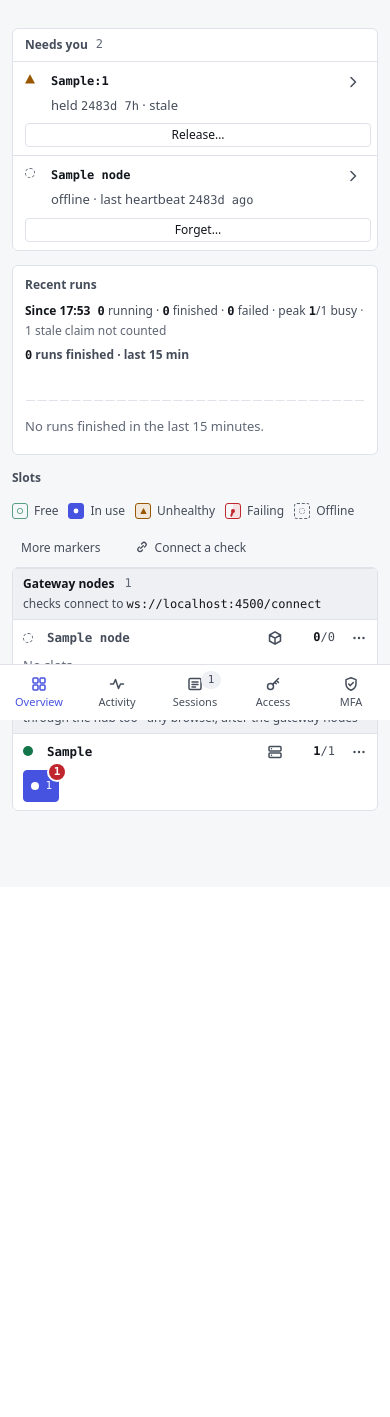
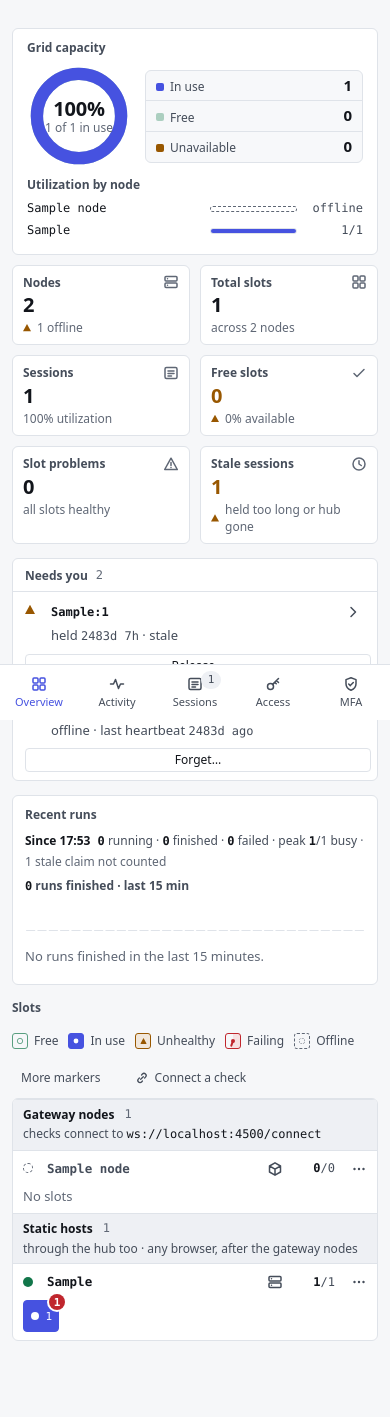
Before and after one commit to Sam-H101/playwright-remote-orchestrator, a Flask app: page / in a window 390 px wide. Shown: the part 124-1541 px from the top of the page. Before the commit the page ends 935 px from the top, so only its background shows below. Run offline with Flask 3, Linux system fonts and the light colour scheme; tables that the repository leaves empty hold one stand-in row (values such as "Sample post"); data that the repository does not hold is empty; some libraries are stand-ins or nearby versions.

Commit message:
Grid UI: capacity summary at the top of the Overview
A capacity card and six count tiles above "Needs you":

- The card has a donut of the slots in use, free and unavailable (idle but
  not taking runs: on an offline node, failing health checks or cooling
  down), the three counts, and a bar per node whose name opens the node in
  the inspector.
- The tiles are Nodes, Total slots, Sessions, Free slots, Slot problems and
  Stale sessions. Sessions and Stale sessions link to the Sessions view.
  Slot problems counts slots by state, as "Needs you" lists them, so the two
  always agree. Only counts that are themselves a problem are coloured.
- The card sits beside the tiles on wide screens and above them when
  narrower; on phones the tiles go two across. The donut's caption wraps
  inside the ring for long counts. The summary is hidden until the grid has
  slots.

```diff
--- a/ui/static/grid.css
+++ b/ui/static/grid.css
@@ -374,6 +374,74 @@ select { padding-right: 4px; }
 .section-label { font-size: 12px; font-weight: 600; color: var(--text-2); display: flex; align-items: center; gap: 8px; }
 .section-label .count { color: var(--text-3); font-weight: 500; }
 .panel { border: 1px solid var(--line); border-radius: 6px; background: var(--surface); }
+
+/* Summary: the capacity card spans both rows of the six count tiles; narrower, it goes on top. */
+.summary { container-type: inline-size; }
+.summary-grid { display: grid; grid-template-columns: minmax(0, 2.3fr) repeat(3, minmax(0, 1fr)); gap: 10px; }
+.cap-card {
+  --seg-busy: var(--accent); --seg-free: color-mix(in srgb, var(--ok) 35%, var(--surface)); --seg-out: var(--warn);
+  grid-row: span 2; display: grid; grid-template-columns: auto minmax(0, 1fr); grid-template-areas: "label label" "donut counts" "donut util";
+  gap: 8px 20px; align-items: start; padding: 10px 14px 12px;
+}
+.cap-label { grid-area: label; }
+.donut-wrap { grid-area: donut; position: relative; width: 128px; height: 128px; align-self: center; }
+.donut { display: block; width: 100%; height: 100%; transform: rotate(-90deg); }
+.donut circle { fill: none; stroke-width: 5; }
+.donut .d-free { stroke: var(--seg-free); }
+.donut .d-busy { stroke: var(--seg-busy); }
+.donut .d-out { stroke: var(--seg-out); }
+/* Inset to fit the hole (29/42 of the width): a long count wraps between "N of M" and "in use". */
+.donut-center { position: absolute; inset: 17%; display: grid; place-content: center; justify-items: center; text-align: center; }
+.donut-pct { font-size: 24px; font-weight: 600; line-height: 1.15; letter-spacing: -.01em; }
+.donut-sub { color: var(--text-3); font-size: 12px; line-height: 1.3; }
+.donut-sub span { white-space: nowrap; }
+.cap-counts {
+  grid-area: counts; display: grid; grid-template-columns: repeat(3, minmax(0, 1fr)); margin: 0;
+  border: 1px solid var(--line); border-radius: 6px; background: color-mix(in srgb, var(--raised) 50%, var(--surface));
+}
+.cap-count { padding: 6px 10px; min-width: 0; }
+.cap-count + .cap-count { border-left: 1px solid var(--line); }
+.cap-count dt { display: flex; align-items: center; gap: 6px; color: var(--text-2); font-size: 12px; white-space: nowrap; }
+.cap-count dd { margin: 0; font-size: 18px; font-weight: 600; }
+.sw { display: inline-block; width: 8px; height: 8px; border-radius: 2px; flex: none; }
+.sw-busy { background: var(--seg-busy); } .sw-free { background: var(--seg-free); } .sw-out { background: var(--seg-out); }
+.cap-util { grid-area: util; display: grid; gap: 4px; min-width: 0; }
+.util-title { font-size: 12px; font-weight: 600; color: var(--text-2); }
+.util-list { list-style: none; margin: 0; padding: 0; max-height: 110px; overflow: auto; }
+.util-row { display: grid; grid-template-columns: minmax(0, 2fr) minmax(40px, 1fr) 56px; gap: 10px; align-items: center; height: 22px; }
+.util-host { color: var(--text); overflow: hidden; text-overflow: ellipsis; white-space: nowrap; }
+.util-bar { position: relative; height: 6px; border-radius: 3px; background: var(--raised); border: 1px solid var(--line); }
+.util-fill { position: absolute; inset: 0 auto 0 0; width: calc(var(--p, 0) * 100%); border-radius: 3px; background: var(--seg-busy); }
+.util-bar.off { background: none; border-style: dashed; border-color: var(--off); }
+.util-n { text-align: right; color: var(--text-2); }
+.stat { display: grid; align-content: start; gap: 2px; min-width: 0; padding: 10px 12px; color: var(--text); }
+a.stat:hover { text-decoration: none; border-color: var(--line-strong); }
+.stat-label { display: flex; align-items: center; justify-content: space-between; gap: 8px; color: var(--text-2); font-size: 12px; font-weight: 600; }
+.stat-label .i { color: var(--text-3); }
+.stat-value { font-size: 24px; font-weight: 600; line-height: 1.2; letter-spacing: -.01em; }
+.stat-sub { display: flex; align-items: center; gap: 6px; color: var(--text-3); font-size: 12px; }
+.stat-sub .glyph { width: 8px; height: 8px; }
+.stat-sub .g-bad::before, .stat-sub .g-bad::after { left: 3px; height: 10px; }
+.stat.t-warn .stat-value { color: var(--warn); }
+.stat.t-bad .stat-value { color: var(--bad); }
+:root[data-density="compact"] .stat { padding: 7px 12px; }
+:root[data-density="compact"] .stat-value { font-size: 20px; }
+@container (max-width: 1000px) {
+  .summary-grid { grid-template-columns: repeat(3, minmax(0, 1fr)); }
+  .cap-card { grid-column: 1 / -1; grid-row: auto; }
+}
+@container (max-width: 560px) {
+  .summary-grid { grid-template-columns: repeat(2, minmax(0, 1fr)); }
+  .cap-card { grid-template-areas: "label label" "donut counts" "util util"; gap: 8px 14px; }
+  .donut-wrap { width: 104px; height: 104px; }
+  .donut-pct { font-size: 20px; }
+  .stat { padding: 8px 10px; }
+  .stat-value { font-size: 20px; }
+  .cap-counts { grid-template-columns: minmax(0, 1fr); align-self: center; }
+  .cap-count { display: flex; align-items: baseline; justify-content: space-between; gap: 8px; padding: 4px 10px; }
+  .cap-count + .cap-count { border-left: 0; border-top: 1px solid var(--line); }
+  .cap-count dd { font-size: 15px; }
+}
 
 .attention { border: 1px solid var(--line); border-radius: 6px; background: var(--surface); }
 .attention:focus { outline: none; }
--- a/ui/static/js/views/overview.js
+++ b/ui/static/js/views/overview.js
@@ -86,6 +86,53 @@ function sentence(data, items) {
   return (parts.length ? parts.join(", ") + ". " : "") + cap + " · " + plural(t.nodes, "node");
 }
 
+// The summary above "Needs you": where the slots are, and six counts. Slot problems are counted by
+// slot state, as "Needs you" lists them, so the two never disagree.
+export function summary(data) {
+  const t = data.totals;
+  const states = { failing: 0, unhealthy: 0 };
+  for (const n of data.nodes || []) for (const s of n.slots) if (s.state in states) states[s.state]++;
+  const pct = (n) => (t.slots ? Math.round((100 * n) / t.slots) : 0);
+  const problems = states.failing + states.unhealthy;
+  const kinds = [states.failing && states.failing + " failing", states.unhealthy && states.unhealthy + " unhealthy"].filter(Boolean);
+  return {
+    // Idle but not taking runs: on an offline node, not answering health checks, or cooling down.
+    busy: t.busy, free: t.available, out: Math.max(0, t.slots - t.busy - t.available), slots: t.slots, pct: pct(t.busy),
+    // tone marks the sub line; hot also colours the number, for counts that are themselves the problem.
+    tiles: {
+      nodes: { value: t.nodes, sub: t.offline ? t.offline + " offline" : "none offline", tone: t.offline ? "warn" : "" },
+      slots: { value: t.slots, sub: "across " + plural(t.nodes, "node") },
+      sessions: { value: (data.sessions || []).length, sub: pct(t.busy) + "% utilization" },
+      free: { value: t.available, sub: pct(t.available) + "% available", tone: t.available ? "" : "warn", hot: !t.available },
+      problems: { value: problems, sub: kinds.join(" · ") || "all slots healthy", tone: states.failing ? "bad" : problems ? "warn" : "", hot: problems > 0 },
+      stale: { value: t.stale, sub: t.stale ? "held too long or hub gone" : "none abandoned", tone: t.stale ? "warn" : "", hot: t.stale > 0 },
+    },
+  };
+}
+
+const TILES = [
+  { key: "nodes", label: "Nodes", icon: "i-server" },
+  { key: "slots", label: "Total slots", icon: "i-grid" },
+  { key: "sessions", label: "Sessions", icon: "i-sessions", href: "#/sessions" },
+  { key: "free", label: "Free slots", icon: "i-check" },
+  { key: "problems", label: "Slot problems", icon: "i-alert" },
+  { key: "stale", label: "Stale sessions", icon: "i-clock", href: "#/sessions?filter=stale" },
+];
+
+function tileShell(t) {
+  const inner = html`<span class="stat-label">${t.label}${icon(t.icon)}</span><span class="stat-value" data-v></span><span class="stat-sub" data-s></span>`;
+  return t.href ? html`<a class="panel stat" href="${t.href}" data-stat="${t.key}">${inner}</a>`
+    : html`<div class="panel stat" data-stat="${t.key}">${inner}</div>`;
+}
+
+function utilRow(n) {
+  const off = n.kind === "gateway" && !n.online;
+  return html`<li class="util-row" data-key="${n.host}">
+    <a class="mono util-host" href="#/node/${encodeURIComponent(n.host)}" data-inspect="node" data-id="${n.host}" title="${n.host}">${n.host}</a>
+    <span class="util-bar${off ? " off" : ""}" data-meter="${off || !n.total ? 0 : n.busy / n.total}" aria-hidden="true"><span class="util-fill"></span></span>
+    <span class="util-n mono">${off ? "offline" : n.busy + "/" + n.total}</span></li>`;
+}
+
 function attentionRow(it) {
   const [type, id] = it.inspect;
   return html`<li class="att-row t-${it.tone}" data-key="${it.key}" data-fk="att-${it.key}" data-jk tabindex="-1" data-inspect="${type}" data-id="${id}">
@@ -108,6 +155,31 @@ export function createOverview(section) {
       <p class="verdict-sub" id="verdict-sub"></p>
     </header>
     <div id="ov-error"></div>
+    <section class="summary" id="summary" aria-labelledby="cap-title" hidden>
+      <div class="summary-grid">
+        <div class="panel cap-card">
+          <h2 class="section-label cap-label" id="cap-title">Grid capacity</h2>
+          <div class="donut-wrap">
+            <svg class="donut" viewBox="0 0 42 42" aria-hidden="true" focusable="false">
+              <circle class="d-free" cx="21" cy="21" r="17"></circle>
+              <circle class="d-busy" cx="21" cy="21" r="17" pathLength="100" stroke-dasharray="0 100"></circle>
+              <circle class="d-out" cx="21" cy="21" r="17" pathLength="100" stroke-dasharray="0 100"></circle>
+            </svg>
+            <p class="donut-center"><span class="donut-pct" id="cap-pct"></span><span class="donut-sub" id="cap-sub"></span></p>
+          </div>
+          <dl class="cap-counts">
+            <div class="cap-count"><dt><i class="sw sw-busy" aria-hidden="true"></i>In use</dt><dd id="cap-busy"></dd></div>
+            <div class="cap-count"><dt><i class="sw sw-free" aria-hidden="true"></i>Free</dt><dd id="cap-free"></dd></div>
+            <div class="cap-count"><dt><i class="sw sw-out" aria-hidden="true"></i>Unavailable</dt><dd id="cap-out"></dd></div>
+          </dl>
+          <div class="cap-util">
+            <h3 class="util-title">Utilization by node</h3>
+            <ul class="util-list" id="util-list"></ul>
+          </div>
+        </div>
+        ${TILES.map(tileShell)}
+      </div>
+    </section>
     <section class="attention" id="attention" tabindex="-1" aria-labelledby="att-title">
       <h2 class="section-label" id="att-title">Needs you <span class="count mono" id="att-count"></span></h2>
       <ul class="att-list" id="att-list"></ul>
@@ -171,6 +243,7 @@ export function createOverview(section) {
     const box = section.querySelector("#first-run");
     const empty = !data || !data.db.initialised || !data.totals.slots;
     box.hidden = !empty || !data;
+    section.querySelector("#summary").hidden = empty;
     section.querySelector("#runs").hidden = empty;
     section.querySelector("#slots").hidden = empty;
     section.querySelector("#attention").hidden = empty || !data;
@@ -236,6 +309,33 @@ export function createOverview(section) {
     });
   });
 
+  const utilList = section.querySelector("#util-list");
+  function renderSummary(data) {
+    if (!data.totals.slots) return;
+    const s = summary(data);
+    const seg = (cls, start, len) => {
+      const el = section.querySelector(".donut ." + cls);
+      el.setAttribute("stroke-dasharray", len + " " + (100 - len));
+      el.setAttribute("stroke-dashoffset", String(-start));
+    };
+    seg("d-busy", 0, (100 * s.busy) / s.slots);
+    seg("d-out", (100 * s.busy) / s.slots, (100 * s.out) / s.slots);
+    setText(section.querySelector("#cap-pct"), s.pct + "%");
+    setHTML(section.querySelector("#cap-sub"), html`<span>${s.busy} of ${s.slots}</span> <span>in use</span>`);
+    setText(section.querySelector("#cap-busy"), s.busy);
+    setText(section.querySelector("#cap-free"), s.free);
+    setText(section.querySelector("#cap-out"), s.out);
+    patchList(utilList, data.nodes, (n) => n.host, utilRow);
+    utilList.querySelectorAll("[data-meter]").forEach((m) => m.style.setProperty("--p", m.dataset.meter));
+    for (const [key, t] of Object.entries(s.tiles)) {
+      const el = section.querySelector('[data-stat="' + key + '"]');
+      el.classList.toggle("t-warn", !!t.hot && t.tone === "warn");
+      el.classList.toggle("t-bad", !!t.hot && t.tone === "bad");
+      setText(el.querySelector("[data-v]"), t.value);
+      setHTML(el.querySelector("[data-s]"), html`${t.tone ? html`<span class="glyph g-${t.tone}" aria-hidden="true"></span>` : ""}${t.sub}`);
+    }
+  }
+
   function update(msg) {
     const data = msg.data, live = msg.live;
     const items = attentionItems(data);
@@ -247,6 +347,7 @@ export function createOverview(section) {
     renderError(live);
     renderFirstRun(data);
     if (!data) return v;
+    renderSummary(data);
     setText(section.querySelector("#att-count"), items.length ? String(items.length) : "");
     const clear = section.querySelector("#att-clear");
     clear.hidden = items.length > 0;
--- a/ui/templates/index.html
+++ b/ui/templates/index.html
@@ -39,6 +39,7 @@
       <symbol id="i-play" viewBox="0 0 16 16"><path d="M5 3.5v9l7.5-4.5z"/></symbol>
       <symbol id="i-grid" viewBox="0 0 16 16"><rect x="2" y="2" width="5" height="5" rx="1"/><rect x="9" y="2" width="5" height="5" rx="1"/><rect x="2" y="9" width="5" height="5" rx="1"/><rect x="9" y="9" width="5" height="5" rx="1"/></symbol>
       <symbol id="i-activity" viewBox="0 0 16 16"><path d="M1.5 8h3l2-4.5 3 9 2-4.5h3"/></symbol>
+      <symbol id="i-clock" viewBox="0 0 16 16"><circle cx="8" cy="8" r="6"/><path d="M8 4.75V8l2.25 1.5"/></symbol>
       <symbol id="i-sessions" viewBox="0 0 16 16"><rect x="2" y="2.5" width="12" height="11" rx="1.5"/><path d="M5 6h6M5 8.5h6M5 11h3.5"/></symbol>
       <symbol id="i-panel" viewBox="0 0 16 16"><rect x="1.5" y="2.5" width="13" height="11" rx="1.5"/><path d="M10 2.5v11"/></symbol>
       <symbol id="i-rail" viewBox="0 0 16 16"><rect x="1.5" y="2.5" width="13" height="11" rx="1.5"/><path d="M6 2.5v11"/></symbol>
```
Also changed, not shown: ui/tests/test_browser.py (+83 -2 lines).
